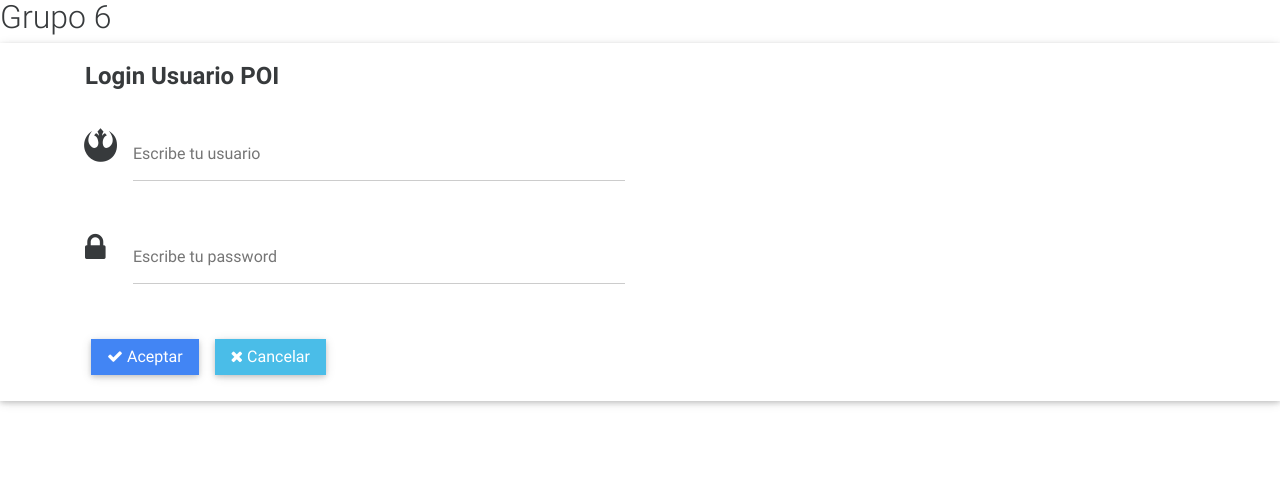
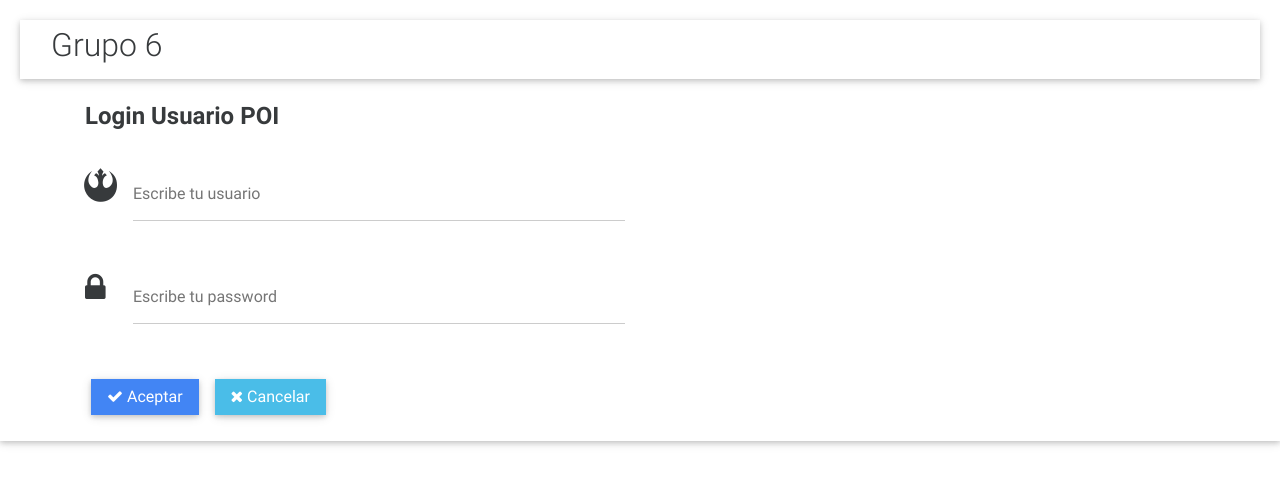
Before and after one commit to AangusC/PoiFinder-Web, a website: page src/main/webapp/index.html at #/busqueda in a window 1280 px wide. Drawn offline with nearby package versions, Linux system fonts and the light colour scheme; some packages are replaced by stand-ins of ours; files whose address does not match are found by name.

```diff
--- a/src/main/webapp/html/login.html
+++ b/src/main/webapp/html/login.html
@@ -1,3 +1,12 @@
+<nav class="navbar ">
+    <div class="container-fluid">
+        <div class="navbar-header">
+            <h2 class="animated bounce">Grupo 6</h2>
+        </div>
+    </div>
+</nav>
+<br>
+
   <div class="container">
             <form name="loginForm" ng-submit="login.validarUser(loginForm)" class="form-horizontal">
                 <div>
--- a/src/main/webapp/index.html
+++ b/src/main/webapp/index.html
@@ -33,7 +33,6 @@
 </head>
 
 <body>
-  <h2 class="animated bounce">Grupo 6</h2>
   <div class="card">
       <div class="card-block">
         <div class="well-lg">
```
Also changed, not shown: src/main/webapp/html/busquedaWindows.html (+9 -0 lines).
